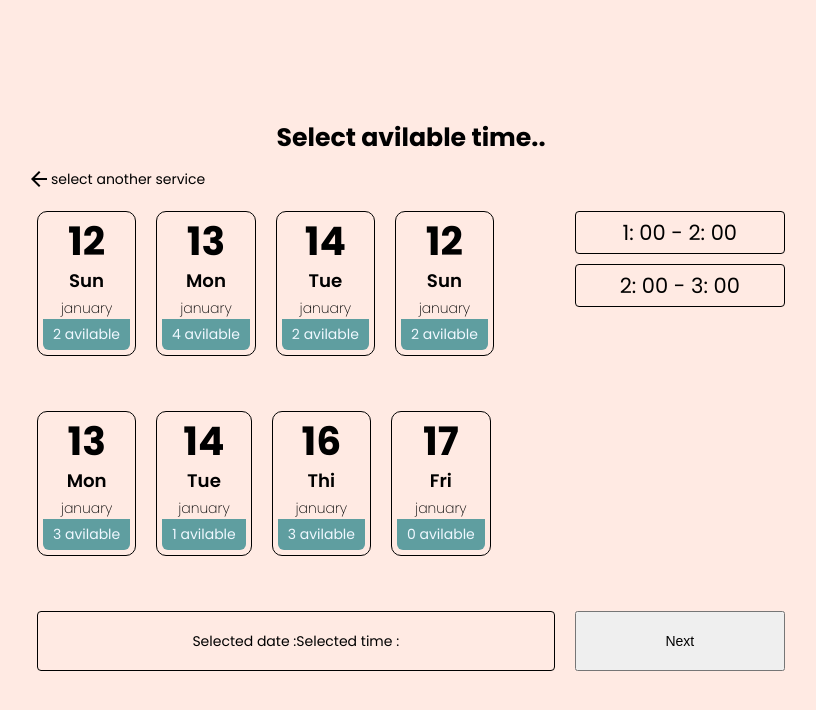
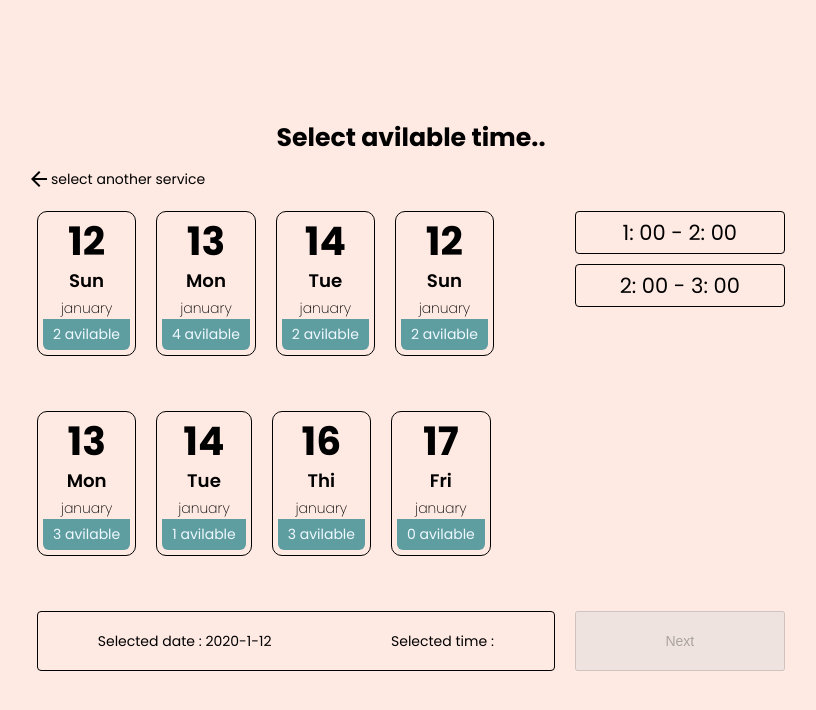
Before and after one commit to GayashanGamage/Dr.Dinesh-frontend, a Vue app: page /service/time in a window 1280 px wide. Shown: the top 710 px of the page, without its empty margins (229-1045 px from the left). Built offline with nearby package versions, Linux system fonts and the light colour scheme.

Commit message:
update functionalities of next button of time select page

```diff
--- a/src/views/Time.vue
+++ b/src/views/Time.vue
@@ -43,7 +43,7 @@
         </div>
       </div>
       <div class="level-three-container confirm-button">
-        <button class="next-button" id="next-button">Next</button>
+        <button class="next-button" id="next-button" disabled>Next</button>
       </div>
     </div>
   </div>
@@ -133,9 +133,13 @@ const showTime = (time) => {
 };
 onMounted(() => {
   times.value = bookingDate["one"]["avilable"];
+  selectedDate.value = bookingDate["one"]["date"];
 });
 const selecteTime = (abc) => {
-  selectedTime.value = new Date(abc).getHours();
+  // selectedTime.value = new Date(abc).getHours();
+  selectedTime.value = `${new Date(abc).getHours()}:00 - ${
+    new Date(abc).getHours() + 1
+  }:00`;
 };
 watch(selectedTime, (newTime, oldTime) => {
   if (newTime === null) {
@@ -201,7 +205,7 @@ watch(selectedTime, (newTime, oldTime) => {
 .selected-time {
   grid-area: selecte-time;
   display: flex;
-  justify-content: center;
+  justify-content: space-around;
   align-items: center;
   border: 1px solid black;
   margin: 10px;
```
